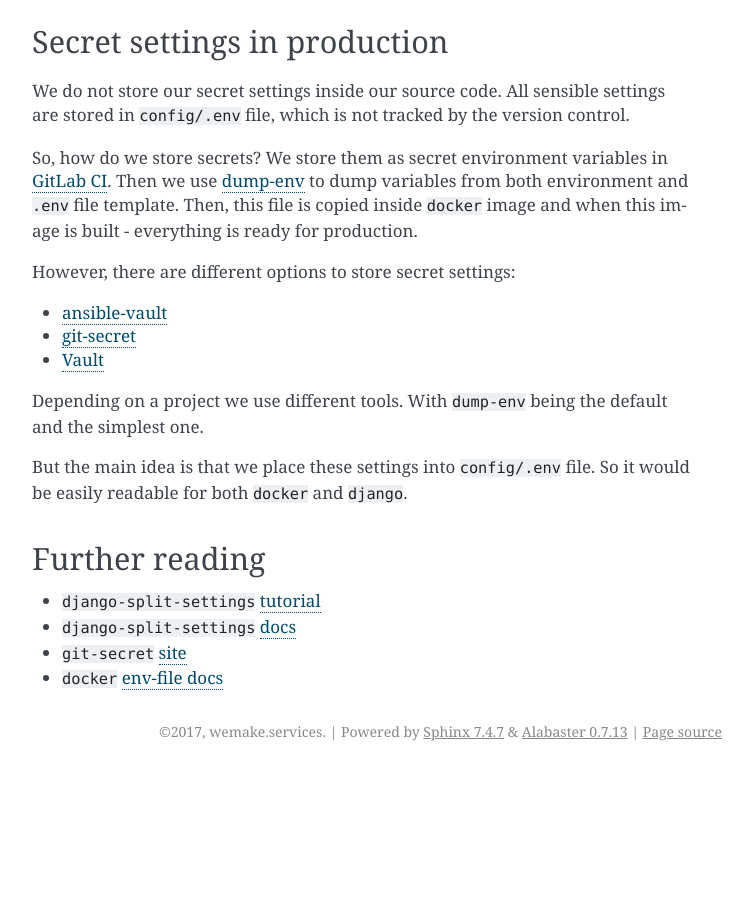
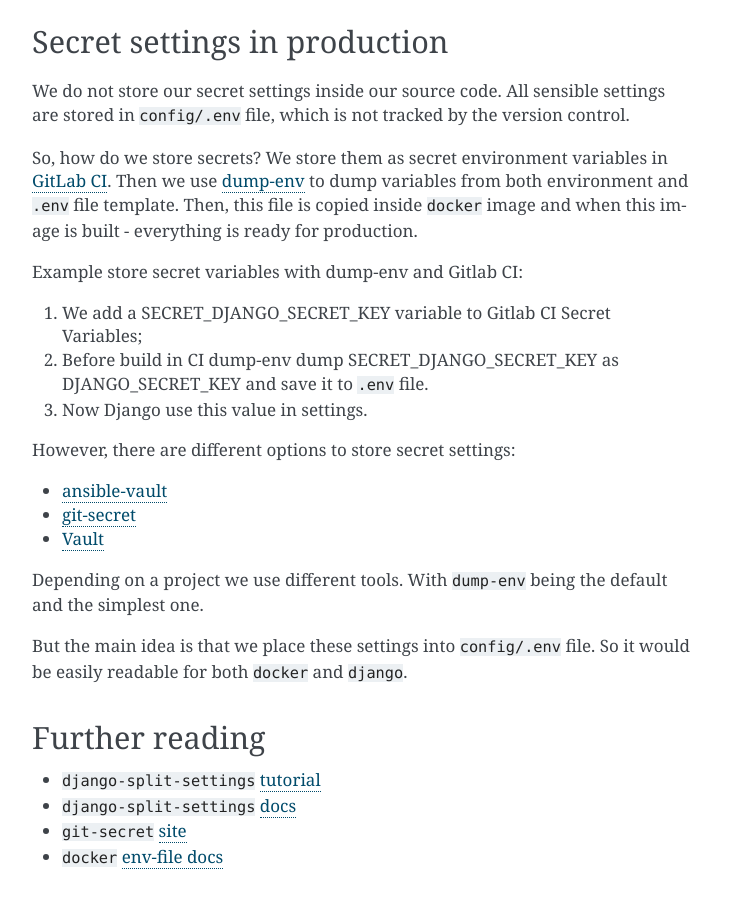
Before and after one commit to wemake-services/wemake-django-template, a Sphinx documentation site: the page built from {{cookiecutter.project_name}}/docs/_pages/template/configuration.rst, in a window 1280 px wide and 900 px high, scrolled down 1094 px. Shown: the whole window, without its empty margins (388-1141 px from the left). Built offline with Sphinx 7.4.7, drawn with Linux system fonts in a browser that asks for light colours; pages that are not in the unit, such as notebooks, are missing from menus; the version number could not be read and is left out; before the commit the page ends 1865 px from its top, so only the background shows below that.

Commit message:
Add example store secret variables to doc
Example store secret variables with dump-env and Gitlab CI.

```diff
--- a/{{cookiecutter.project_name}}/docs/_pages/template/configuration.rst
+++ b/{{cookiecutter.project_name}}/docs/_pages/template/configuration.rst
@@ -71,6 +71,12 @@
 Then, this file is copied inside ``docker`` image and when
 this image is built - everything is ready for production.
 
+Example store secret variables with dump-env and Gitlab CI:
+
+#. We add a SECRET_DJANGO_SECRET_KEY variable to Gitlab CI Secret Variables;
+#. Before build in CI dump-env dump SECRET_DJANGO_SECRET_KEY as DJANGO_SECRET_KEY and save it to ``.env`` file.
+#. Now Django use this value in settings.
+
 However, there are different options to store secret settings:
 
 - `ansible-vault <https://docs.ansible.com/ansible/2.4/vault.html>`_
```
